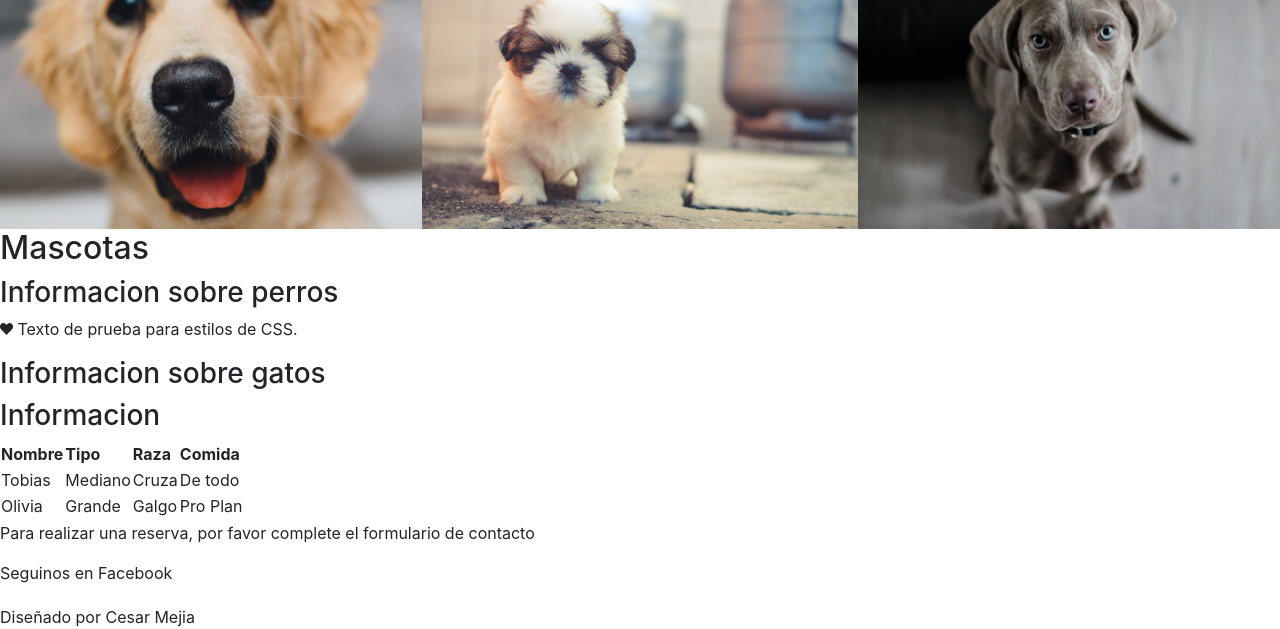
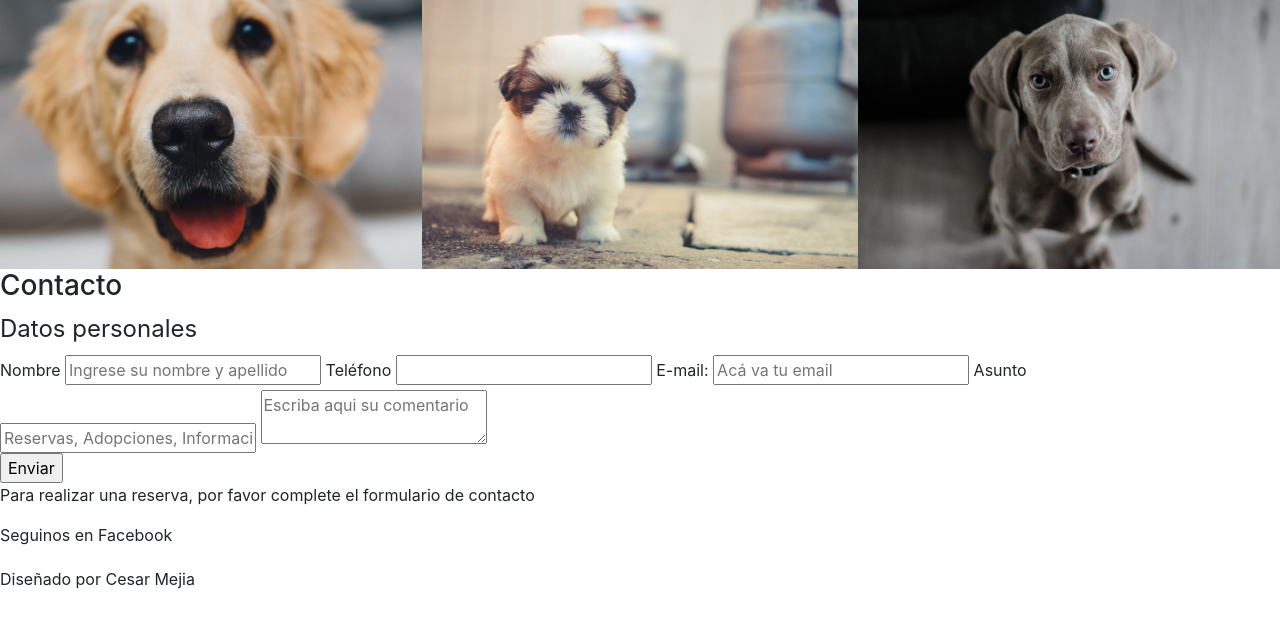
Before and after one commit to cmejia555/Diseno-web, a plain HTML site: page index.html in a window 1280 px wide. Shown: the part 2172-2801 px from the top of the page. After the commit the page ends 2763 px from the top, so only its background shows below. Drawn offline with nearby package versions, Linux system fonts and the light colour scheme; files whose address does not match are found by name; a web font is replaced by a local one.

Commit message:
section-4
Agregado contacto

```diff
--- a/estilos.scss
+++ b/estilos.scss
@@ -60,6 +60,7 @@ header {
     }
     nav {
         /*display: none;*/
+        /*position: fixed;*/
         .nav-ul {
             margin: 0px;
             padding: 15px;
@@ -134,3 +135,8 @@ header {
         }
     }
 }
+
+.section-4 {
+
+
+}
--- a/index.html
+++ b/index.html
@@ -90,6 +90,7 @@
 
         <section id="fotos" class="section-3">
             <h2 class="">Galeria de fotos</h2>
+            <p>Si queres adoptar una mascota, amplia la informacion disponible y ponete en contacto con nosotros.</p>
             <div class="row">
                 <img class="set-img col-xl-4 col-lg-4 col-md-6 col-sm-12 col-12" src="imagenes/chihuahua-dog-puppy-cute-39317.jpeg" />
                 <img class="set-img col-xl-4 col-lg-4 col-md-6 col-sm-12 col-12" src="imagenes/dog-hovawart-black-pet-89775.jpeg" />
@@ -122,56 +123,32 @@
                     <img class="imagen1" src="../imagenes/gato.jpg" />
                 </div>-->
             </div>
+        </section>
 
-        </section>
-        <section> <!-- secciones de una pagina web -->
-            <header><h2>Mascotas</h2></header>
+        <section id="contacto" class="section-4"> <!-- secciones de una pagina web -->
+            <h3>Contacto</h3>
+            <form action="" method="post"> <!-- formularios -->
+                <fieldset> <!-- separacion de campos -->
+                    <legend>Datos personales</legend> <!-- titulo del campo -->
+                    <label for="nombre">Nombre</label>
+                    <input name="nombre" type="text" placeholder="Ingrese su nombre y apellido" required id="nombre"/>
 
-            <article>
-                <header><h3 class="heading3">Informacion sobre perros</h3></header>
-                <p class="ion-heart"> Texto de <span>prueba</span> para estilos de CSS.</p>
+                    <label for="tel">Teléfono</label>
+                    <input name="tel" type="number" required id="tel" />
 
-            </article>
-            <article>
-                <header><h3 class="heading3">Informacion sobre gatos</h3></header>
+                    <label for="email">E-mail:</label>
+                    <input name="email" type="email" placeholder="Acá va tu email" required id="email" />
 
-            </article>
+                    <label for="asunto">Asunto</label>
+                    <input name="asunto" type="text"  placeholder="Reservas, Adopciones, Informacion" required id="asunto" />
 
-            <article>
-                <header><h3 class="heading3">Informacion</h3></header>
+                    <!--<label for="comentario">Escriba aqui tus comentarios</label><br />-->
+                    <textarea name="mensaje" id="comentario" placeholder="Escriba aqui su comentario" id="mensaje"></textarea>
 
-                <table class="tablas"> <!-- Etiqueta para realizar una tabla -->
-                    <thead> <!-- Encabezado de la tabla -->
-                        <tr> <!-- fila 1-->
-                            <th>Nombre</th> <!-- columnas de la fila thead -->
-                            <th>Tipo</th>
-                            <th>Raza</th>
-                            <th>Comida</th>
-                        </tr>
-                    </thead>
+                </fieldset>
 
-                    <tbody> <!-- cuerpo de la tabla -->
-                        <tr> <!-- fila 2 -->
-                            <td>Tobias</td> <!-- columnas del tbody -->
-                            <td>Mediano</td>
-                            <td>Cruza</td>
-                            <td>De todo</td>
-                        </tr>
-                        <tr> <!-- fila 3-->
-                            <td>Olivia</td>
-                            <td>Grande</td>
-                            <td>Galgo</td>
-                            <td>Pro Plan</td>
-                        </tr>
-                    </tbody>
-
-                    <tfoot> <!-- fin de la tabla -->
-                        <tr>
-                        <td></td>
-                        </tr>
-                    </tfoot>
-                </table>
-            </article>
+                <input type="submit" value="Enviar" />
+            </form>
 
             <article>
                 <p>Para realizar una reserva, por favor complete el <a href="secciones/formulario.html" title="formulario">formulario de contacto</a></p>
```
Also changed, not shown: estilos.css, 1 other file.
